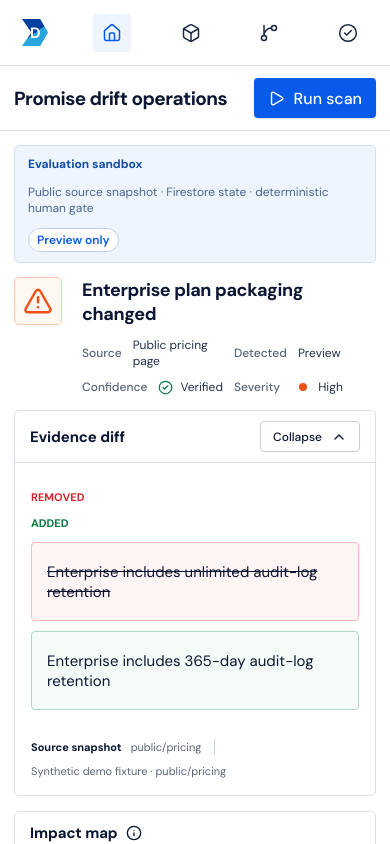
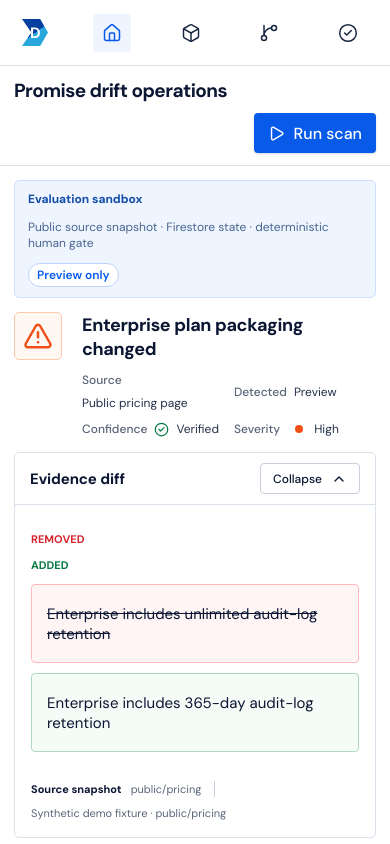
Before and after one commit to mikeyerke/driftline, a React (Vite) app in the folder frontend/: page / in a window 390 px wide. Shown: the top 844 px of the page. Built offline with nearby package versions, Linux system fonts and the light colour scheme; no server answers.

Commit message:
Prevent mobile console overflow

```diff
--- a/frontend/src/styles.css
+++ b/frontend/src/styles.css
@@ -169,7 +169,17 @@ tbody tr:focus-visible { outline: 3px solid rgba(7, 91, 232, .24); outline-offse
 }
 
 @media (max-width: 560px) {
-  .sidebar nav { justify-content: space-around; }.nav-item:nth-child(n+5) { display: none; }.metadata { display: grid; grid-template-columns: 1fr 1fr; }.dashboard-grid { gap: 12px; }.evidence-body { grid-template-columns: 1fr; }.evidence-body > div:nth-child(2), .diff-arrow { display: none; }.snapshot { grid-column: 1; }.impact-row { grid-template-columns: 30px 35px 1fr; }.impact-row .tag { grid-column: 3; justify-self: start; }.workflow-timeline { grid-template-columns: repeat(2, 1fr); }.workflow-step:nth-child(3), .workflow-step:nth-child(5) { }.workflow-step:nth-child(odd) .step-line { display: none; }.modal-source, .hash { flex-direction: column; }
+  .sidebar nav { justify-content: space-around; }.nav-item:nth-child(n+5) { display: none; }
+  .topbar { height: auto; min-height: 65px; flex-direction: column; align-items: stretch; gap: 10px; padding: 12px 14px; }
+  .topbar h1 { min-width: 0; font-size: 19px; }
+  .topbar-actions { justify-content: flex-end; }
+  .workspace-banner { width: 100%; }
+  .workspace-banner > span:not(.banner-status) { width: 100%; min-width: 0; overflow-wrap: anywhere; }
+  .metadata { display: grid; grid-template-columns: minmax(0, 1fr) minmax(0, 1fr); min-width: 0; }
+  .metadata span { min-width: 0; flex-wrap: wrap; }
+  .metadata strong { margin-right: 0; }
+  .incident-title { min-width: 0; }
+  .dashboard-grid { gap: 12px; }.evidence-body { grid-template-columns: 1fr; }.evidence-body > div:nth-child(2), .diff-arrow { display: none; }.snapshot { grid-column: 1; }.impact-row { grid-template-columns: 30px 35px minmax(0, 1fr); }.impact-row .tag { grid-column: 3; justify-self: start; }.impact-copy small { white-space: normal; overflow-wrap: anywhere; }.workflow-timeline { grid-template-columns: repeat(2, 1fr); }.workflow-step:nth-child(3), .workflow-step:nth-child(5) { }.workflow-step:nth-child(odd) .step-line { display: none; }.modal-source, .hash { flex-direction: column; }
 }
  .source-panel, .agent-trace, .trust-panel { margin-top: 18px; scroll-margin-top: 84px; }
  .source-panel .panel-header > div, .agent-trace .panel-header > div, .trust-panel .panel-header > div { display: flex; align-items: center; gap: 10px; }
```
